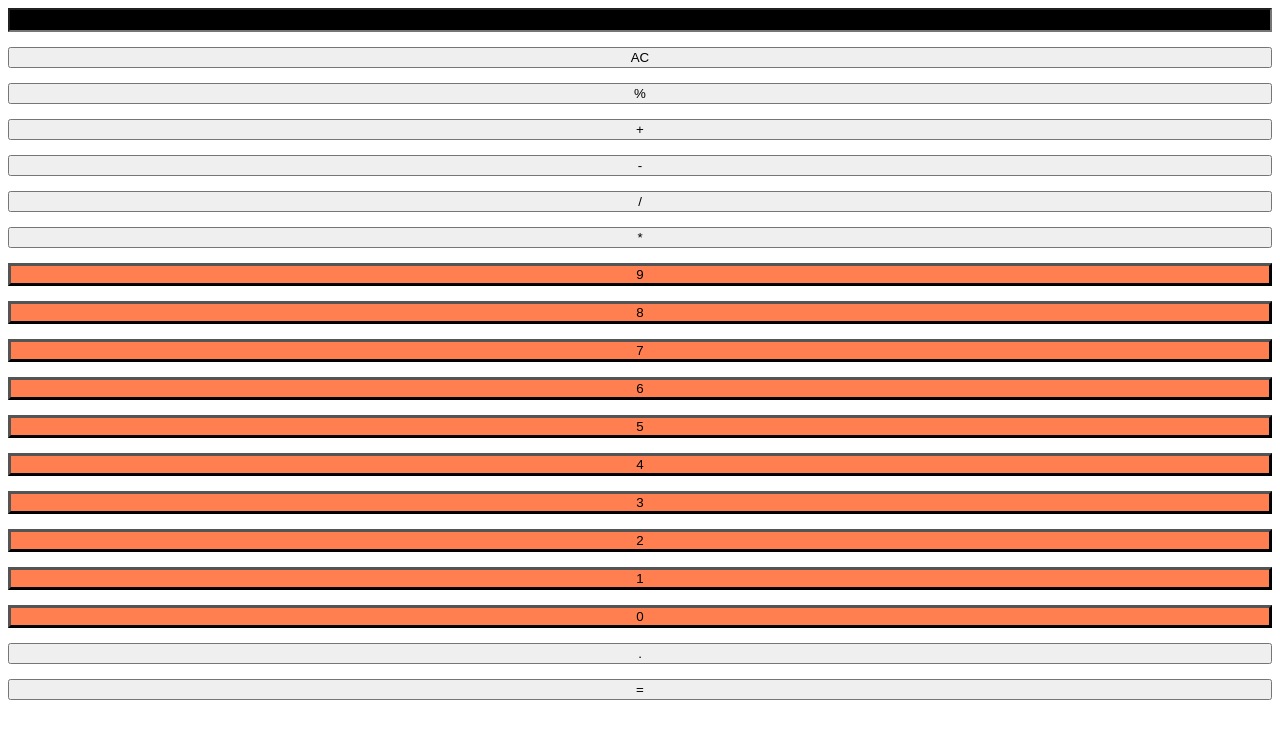
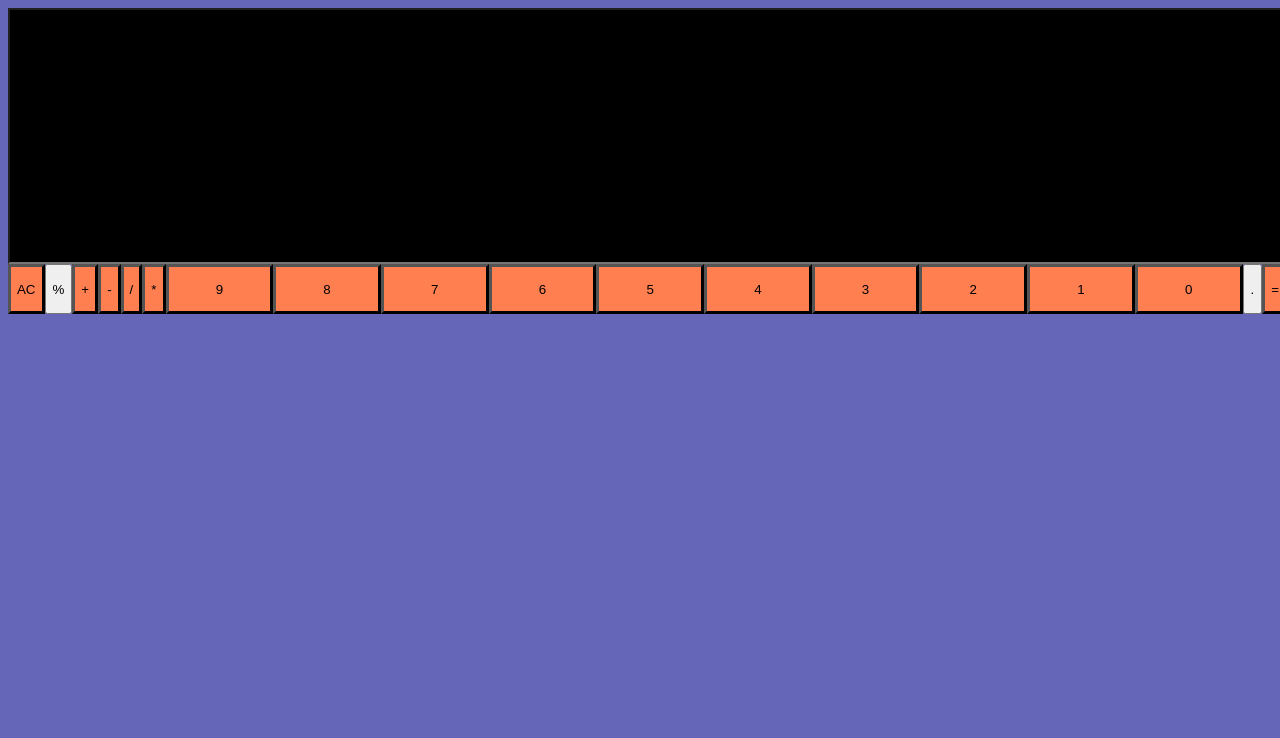
Before and after one commit to SebastianStupp/fluffy-octo-calculator, a website: page index.html in a window 1280 px wide. Drawn offline with nearby package versions, Linux system fonts and the light colour scheme; files that its build step writes are made by us from their sources.

Commit message:
Kill Grid / Add Flex Design

```diff
--- a/src/components/_calculator.scss
+++ b/src/components/_calculator.scss
@@ -1,9 +1,17 @@
+body {
+  display: flex;
+  width: 100%;
+  background-color: rgb(102, 102, 185);
+}
+
 .calculator {
-  display: grid;
-  grid-template-columns: auto, auto, auto;
-  grid-template-rows: auto, auto, auto, auto, auto, auto;
-  grid-column-gap: 10px;
-  grid-row-gap: 15px;
+  display: flex;
+  flex-basis: 80vw;
+  flex-direction: row;
+  justify-content: center;
+  align-content: center;
+  flex-wrap: wrap;
+  flex-shrink: 0;
 }
 
 .calculator__output {
@@ -11,10 +19,42 @@
   background-color: black;
   color: coral;
   font-size: medium;
+  width: 100vw;
+  height: 20vw;
+  flex-grow: 1;
 }
 
 .calculator__btn {
   border-width: medium;
   background-color: coral;
   text-align: center;
+  width: calc(3 / 1);
+  height: 50px;
+  flex-grow: 1;
 }
+.calculator__operator {
+  border-width: medium;
+  background-color: coral;
+  text-align: center;
+  //width: 50px;
+  width: calc(3 / 1);
+  height: 50px;
+}
+
+.btn--ac {
+  border-width: medium;
+  background-color: coral;
+  text-align: center;
+  width: calc(3 / 1);
+  //width: 50px;
+  height: 50px;
+}
+
+.btn--equal {
+  border-width: medium;
+  background-color: coral;
+  text-align: center;
+  //width: 50px;
+  width: calc(3 / 1);
+  height: 50px;
+}
--- a/src/components/calculator.js
+++ b/src/components/calculator.js
@@ -32,10 +32,13 @@ function acClick() {
 calculatorAc.addEventListener("click", acClick);
 
 function addInputEventListener(calculatorInput) {
-  calculatorInputs.forEach(addInputEventListener);
+  console.log("addInputEventListener", calculatorInput.innerText);
 
-  function handleCalculatorInputClick() {
-    calculatorInput.addEventListener("click", handleCalculatorInputClick);
+  function handleClickEvent() {
     calculatorOutput.value = calculatorInput.innerText;
   }
+
+  calculatorInput.addEventListener("click", handleClickEvent);
 }
+
+calculatorInputs.forEach(addInputEventListener);
```
